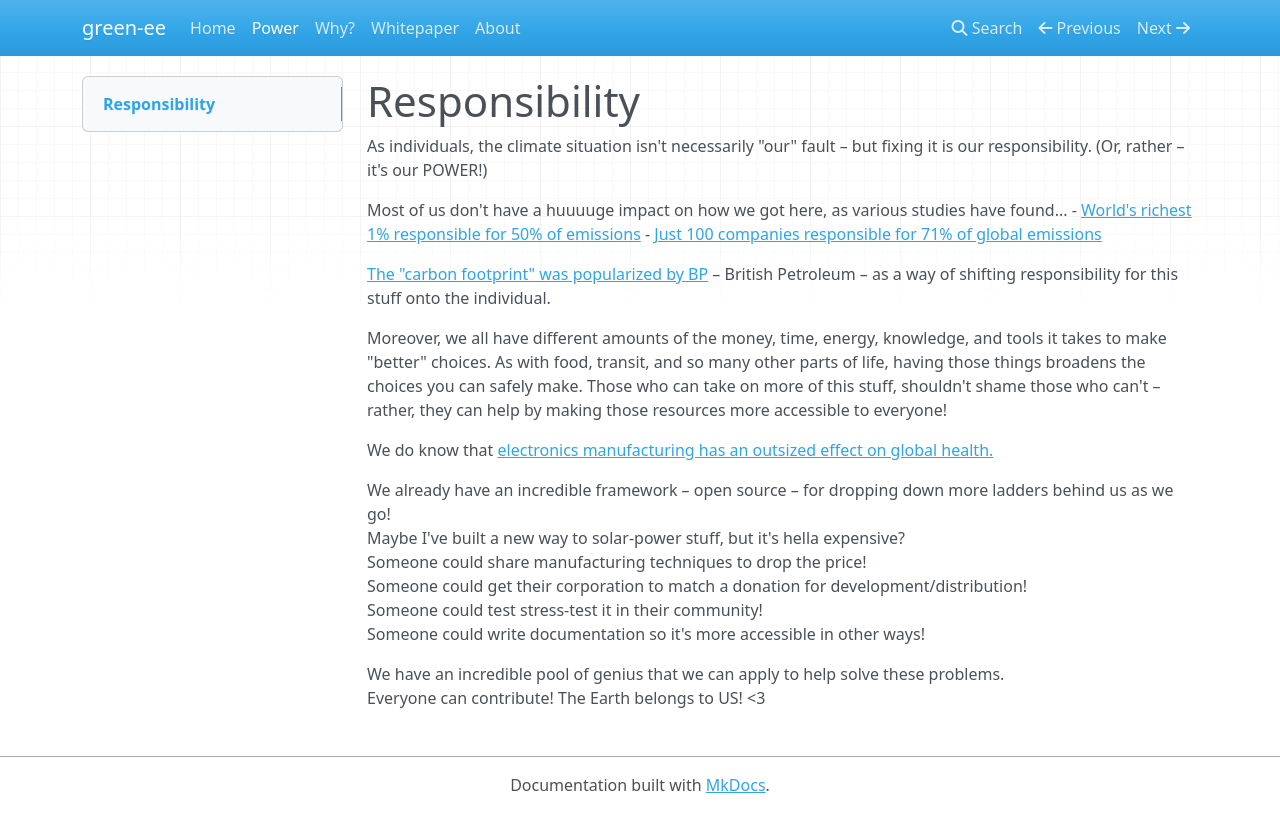
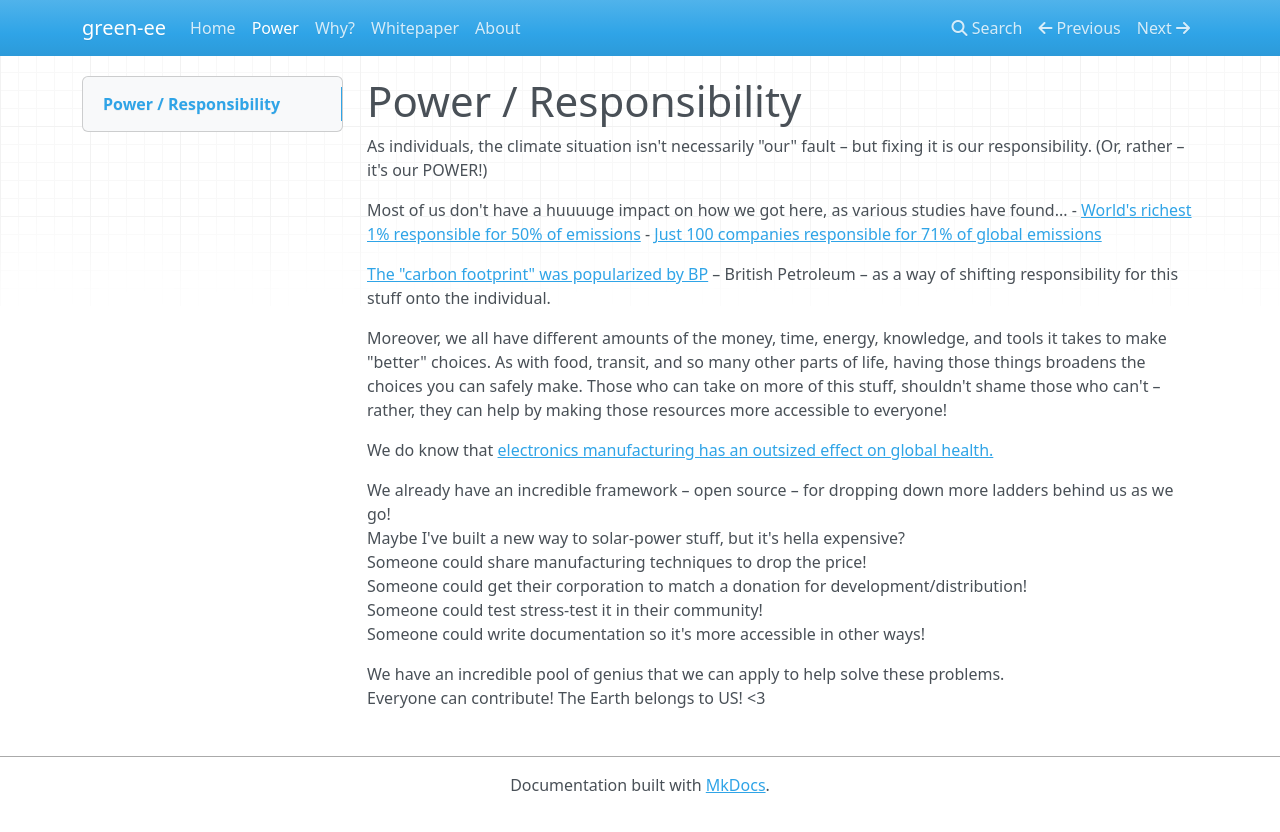
Before and after one commit to alexglow/green-ee, an MkDocs documentation site: the page built from docs/responsibility.md, in a window 1280 px wide. Shown: the top 832 px of the page. Built offline with MkDocs 1.6.1, drawn with Linux system fonts in a browser that asks for light colours; nearby versions of some CDN libraries.

Commit message:
update responsibility page

```diff
--- a/docs/responsibility.md
+++ b/docs/responsibility.md
@@ -1,4 +1,4 @@
-# Responsibility
+# Power / Responsibility
 
 As individuals, the climate situation isn't necessarily "our" fault – but fixing it is our responsibility. (Or, rather – it's our POWER!)
 
```
Also changed, not shown: site/index.html, site/responsibility/index.html, site/search/search_index.json, 1 other file.
